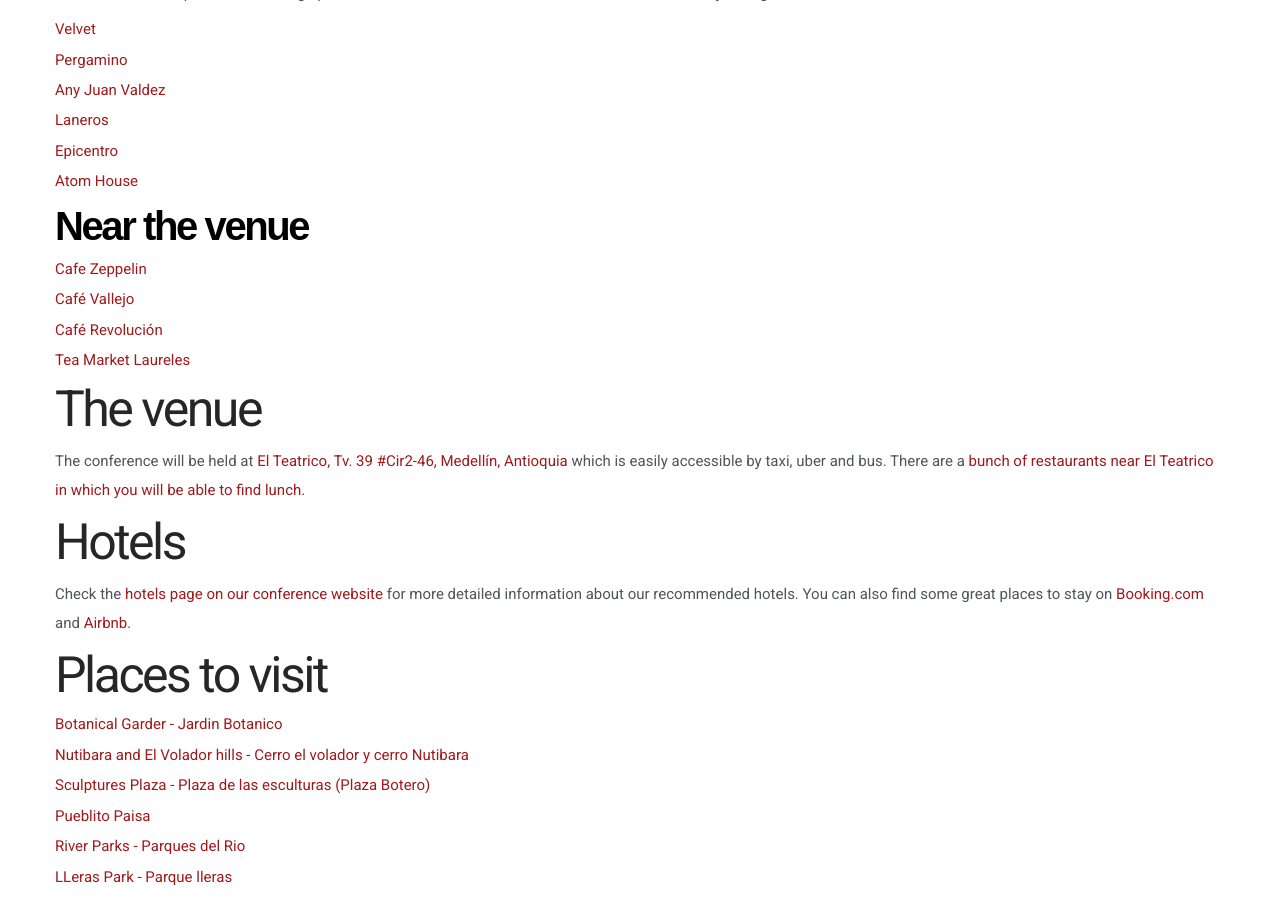
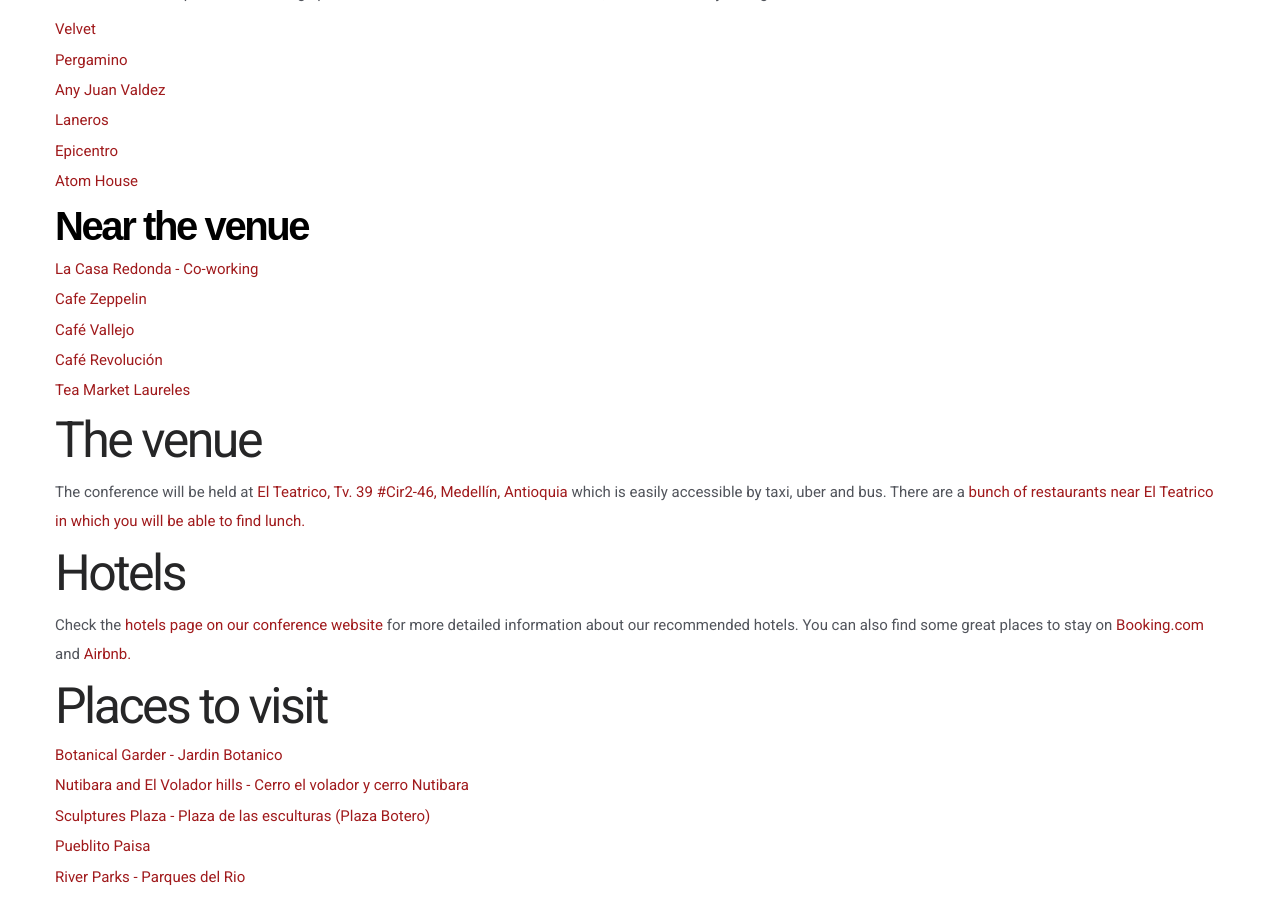
Before and after one commit to RubyConfCo/2016-rubyconfco.github.io, a Jekyll site: the page built from medellin.md, in a window 1280 px wide and 900 px high, scrolled down 1339 px. Built offline with Jekyll 4.4.1, drawn with Linux system fonts in a browser that asks for light colours; some web fonts are replaced; a script that is not in the unit is left out.

Commit message:
[add] La Casa Redonda Co-Workings near the venue

```diff
--- a/medellin.md
+++ b/medellin.md
@@ -49,6 +49,7 @@
 *   [Atom House](http://atomhouse.com/en/atomhouse-medellin/)
 
 ####   Near the venue
+*   [La Casa Redonda - Co-working](http://medellinliving.com/la-casa-redonda/)
 *   [Cafe Zeppelin](http://medellinliving.com/cafe-zeppelin/)
 *   [Café Vallejo](http://medellinliving.com/cafe-vallejo/)
 *   [Café Revolución](http://caferevolucion.co/)
```
